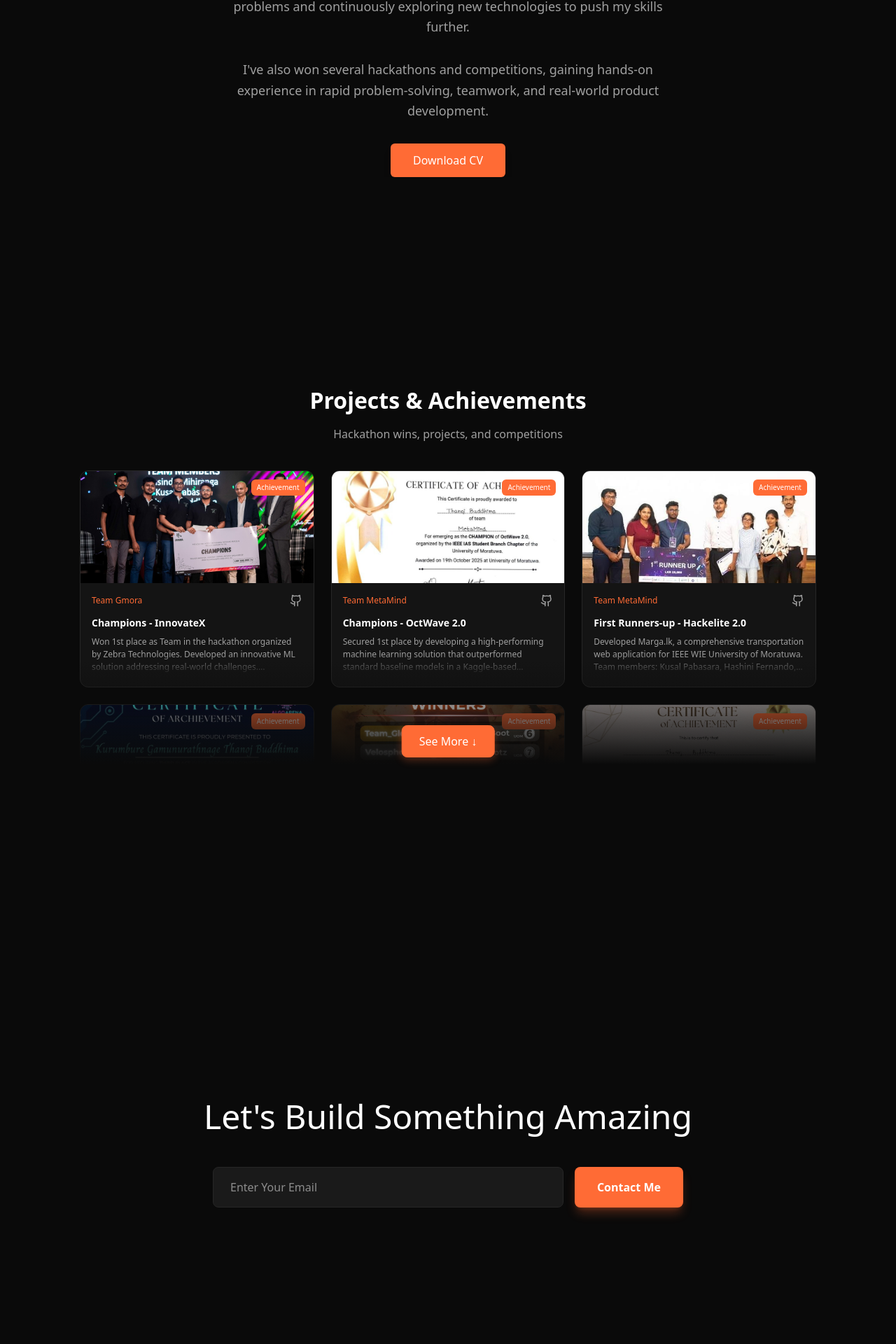
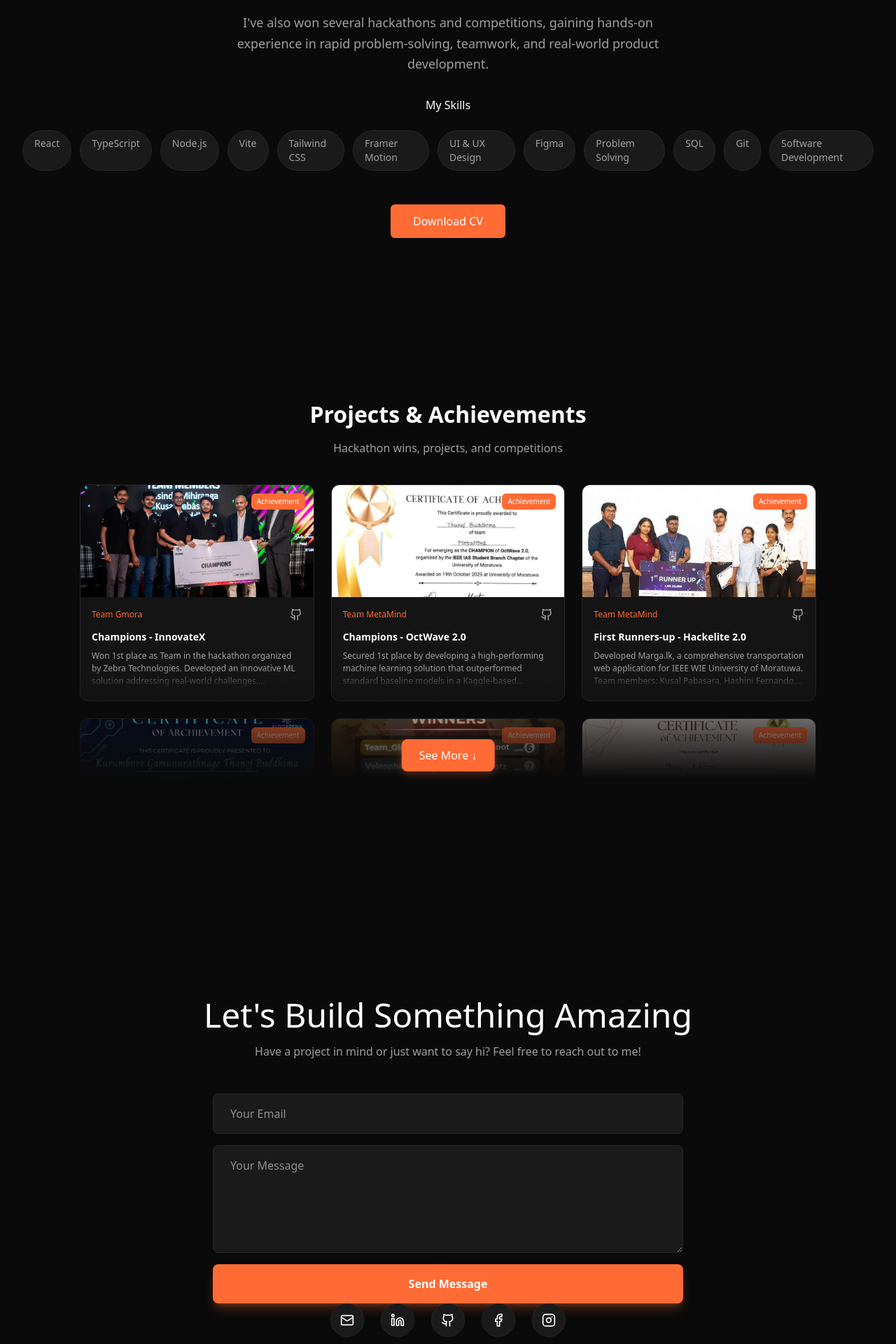
Before and after one commit to ThanojBuddhima/ThanojBuddhima.github.io, a React (Vite) app: page / in a window 1280 px wide. Shown: the part 1152-3072 px from the top of the page at 70% size. Built offline with nearby package versions, Linux system fonts and the light colour scheme.

Commit message:
Refine About and Contact sections, add skill badges, and correct email

```diff
--- a/package.json
+++ b/package.json
@@ -50,6 +50,8 @@
       },
       "devDependencies": {
             "@types/node": "^20.10.0",
+            "@types/react": "^19.2.9",
+            "@types/react-dom": "^19.2.3",
             "@vitejs/plugin-react-swc": "^3.10.2",
             "gh-pages": "^6.3.0",
             "vite": "6.3.5"
--- a/src/components/About.tsx
+++ b/src/components/About.tsx
@@ -19,8 +19,33 @@ export function About() {
             I've also won several hackathons and competitions, gaining hands-on experience in rapid problem-solving, teamwork, and real-world product development.
           </p>
 
+
+          {/* Skills Section */}
+          <div className="mt-12 mb-12">
+            <h3 className="text-foreground text-2xl mb-6 text-center">My Skills</h3>
+            <div className="flex flex-wrap justify-center gap-3 max-w-3xl mx-auto">
+              {[
+                'React', 'TypeScript', 'Node.js', 'Vite', 'Tailwind CSS',
+                'Framer Motion', 'UI & UX Design', 'Figma', 'Problem Solving',
+                'SQL', 'Git', 'Software Development'
+              ].map((skill, index) => (
+                <motion.span
+                  key={index}
+                  initial={{ opacity: 0, scale: 0.8 }}
+                  whileInView={{ opacity: 1, scale: 1 }}
+                  viewport={{ once: true }}
+                  transition={{ duration: 0.3, delay: index * 0.05 }}
+                  whileHover={{ scale: 1.1, backgroundColor: 'rgba(255, 107, 53, 0.1)', color: '#FF6B35' }}
+                  className="px-4 py-2 bg-secondary border border-border text-muted-foreground rounded-full text-sm font-medium transition-colors"
+                >
+                  {skill}
+                </motion.span>
+              ))}
+            </div>
+          </div>
+
           {/* Download CV Button - centered */}
-          <div className="flex justify-center mt-4">
+          <div className="flex justify-center">
             <motion.button
               onClick={() => {
                 const link = document.createElement('a');
--- a/src/components/Contact.tsx
+++ b/src/components/Contact.tsx
@@ -1,15 +1,26 @@
 import { useState } from 'react';
 import { motion } from 'motion/react';
+import { Mail, Linkedin, Github, Facebook, Instagram } from 'lucide-react';
 
 export function Contact() {
   const [email, setEmail] = useState('');
+  const [message, setMessage] = useState('');
 
   const handleSubmit = (e: React.FormEvent) => {
     e.preventDefault();
-    // Open email client with pre-filled recipient
-    window.location.href = `mailto:thanojbuddhima2003@gmail.com?subject=Contact from Portfolio&body=Hi Thanoj,%0D%0A%0D%0AMy email is: ${email}%0D%0A%0D%0A`;
+    // Open email client with pre-filled recipient and message
+    window.location.href = `mailto:thanojbuddhima2003@gmail.com?subject=Contact from Portfolio&body=Hi Thanoj,%0D%0A%0D%0AMessage: ${message}%0D%0A%0D%0AFrom: ${email}`;
     setEmail('');
+    setMessage('');
   };
+
+  const socials = [
+    { icon: Mail, href: 'mailto:thanojbuddhima2003@gmail.com', label: 'Email' },
+    { icon: Linkedin, href: 'https://www.linkedin.com/in/thanojbuddhima', label: 'LinkedIn' },
+    { icon: Github, href: 'https://github.com/ThanojBuddhima', label: 'GitHub' },
+    { icon: Facebook, href: 'https://www.facebook.com/share/1D5cha3Avy/', label: 'Facebook' },
+    { icon: Instagram, href: 'https://www.instagram.com/thanoj_b_20/', label: 'Instagram' },
+  ];
 
   return (
     <section id="contact" style={{ scrollMarginTop: '80px' }} className="min-h-screen py-12 md:py-32 bg-background flex items-center">
@@ -23,12 +34,16 @@ export function Contact() {
           transition={{ duration: 0.6 }}
         >
           <h2 className="text-foreground text-4xl md:text-5xl text-center">Let's Build Something Amazing</h2>
+          <p className="text-muted-foreground text-center mt-4 max-w-xl mx-auto">
+            Have a project in mind or just want to say hi? Feel free to reach out to me!
+          </p>
         </motion.div>
 
         {/* Contact Form */}
+        <div className="max-w-2xl mx-auto">
           <motion.form
             onSubmit={handleSubmit}
-          className="flex flex-col sm:flex-row gap-4 max-w-2xl mx-auto"
+            className="flex flex-col gap-4"
             initial={{ opacity: 0, y: 30 }}
             whileInView={{ opacity: 1, y: 0 }}
             viewport={{ once: true }}
@@ -38,20 +53,52 @@ export function Contact() {
               type="email"
               value={email}
               onChange={(e) => setEmail(e.target.value)}
-            placeholder="Enter Your Email"
+              placeholder="Your Email"
               required
-            className="flex-1 px-6 py-4 bg-input border border-border rounded-lg focus:outline-none focus:ring-2 focus:ring-[#FF6B35] text-foreground"
+              className="px-6 py-4 bg-secondary border border-border rounded-lg focus:outline-none focus:ring-2 focus:ring-[#FF6B35] text-foreground transition-all"
+              whileFocus={{ scale: 1.01 }}
+            />
+            <motion.textarea
+              value={message}
+              onChange={(e) => setMessage(e.target.value)}
+              placeholder="Your Message"
+              required
+              rows={5}
+              className="px-6 py-4 bg-secondary border border-border rounded-lg focus:outline-none focus:ring-2 focus:ring-[#FF6B35] text-foreground transition-all resize-none"
               whileFocus={{ scale: 1.01 }}
             />
             <motion.button
               type="submit"
-            className="px-8 py-4 bg-[#FF6B35] text-white rounded-lg hover:bg-[#FF7A50] transition-all font-semibold shadow-lg shadow-[#FF6B35]/30 whitespace-nowrap"
-            whileHover={{ scale: 1.05 }}
-            whileTap={{ scale: 0.95 }}
+              className="px-8 py-4 bg-[#FF6B35] text-white rounded-lg hover:bg-[#FF7A50] transition-all font-semibold shadow-lg shadow-[#FF6B35]/30"
+              whileHover={{ scale: 1.02 }}
+              whileTap={{ scale: 0.98 }}
             >
-            Contact Me
+              Send Message
             </motion.button>
           </motion.form>
+
+          {/* Social Links */}
+          <div className="mt-12 flex justify-center gap-6">
+            {socials.map((social, index) => (
+              <motion.a
+                key={index}
+                href={social.href}
+                target={social.href.startsWith('http') ? '_blank' : undefined}
+                rel={social.href.startsWith('http') ? 'noopener noreferrer' : undefined}
+                className="w-12 h-12 flex items-center justify-center bg-secondary rounded-full text-foreground hover:bg-[#FF6B35] hover:text-white transition-all border border-border"
+                initial={{ opacity: 0, y: 20 }}
+                whileInView={{ opacity: 1, y: 0 }}
+                viewport={{ once: true }}
+                transition={{ duration: 0.3, delay: 0.4 + index * 0.1 }}
+                whileHover={{ scale: 1.2, y: -5 }}
+                whileTap={{ scale: 0.9 }}
+                aria-label={social.label}
+              >
+                <social.icon size={20} />
+              </motion.a>
+            ))}
+          </div>
+        </div>
       </div>
     </section>
   );
--- a/src/components/Footer.tsx
+++ b/src/components/Footer.tsx
@@ -30,7 +30,7 @@ export function Footer() {
           transition={{ duration: 0.5, delay: 0.1 }}
         >
           <motion.a
-            href="mailto:thanoj@example.com"
+            href="mailto:thanojbuddhima2003@gmail.com"
             className="w-10 h-10 flex items-center justify-center bg-secondary rounded-full text-foreground hover:bg-[#FF6B35] hover:text-white transition-colors border border-border"
             whileHover={{ scale: 1.2, y: -3 }}
             whileTap={{ scale: 0.95 }}
```
Also changed, not shown: tsconfig.json (added, +30 -0 lines), tsconfig.node.json (added, +10 -0 lines), 4 other files (tests, documents, lock files or other folders). Lines whose indentation alone changed are shown as unchanged.
